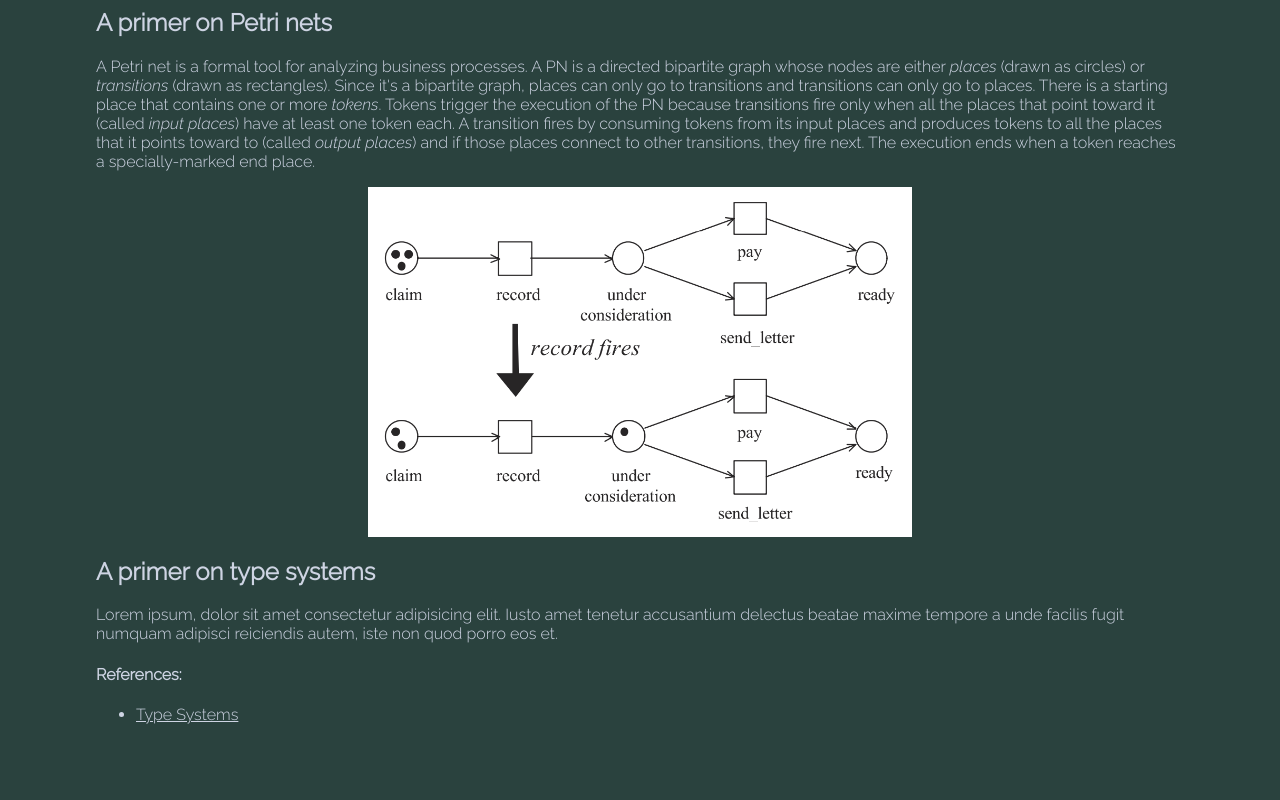
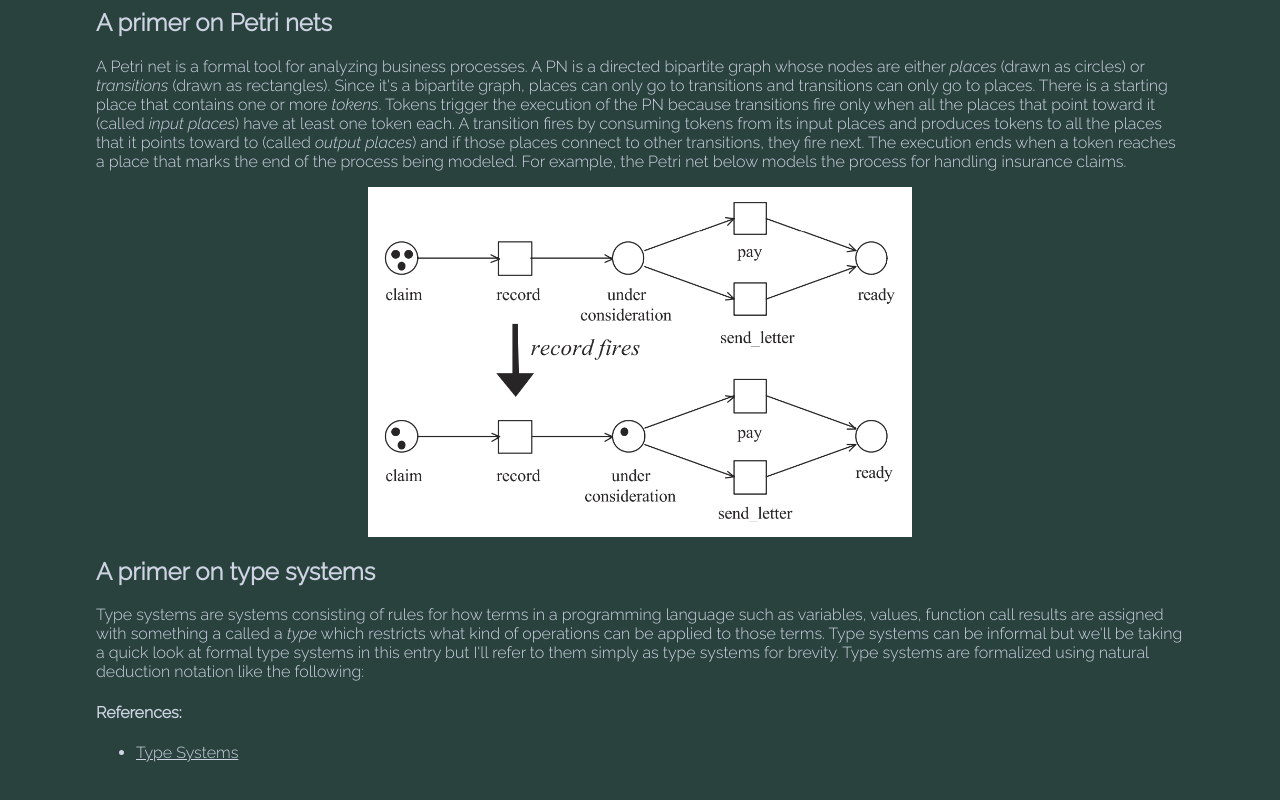
Before and after one commit to hi-brylle/hi-brylle-blog, a SvelteKit app: page /petri-net-type-systems-correspondence in a window 1280 px wide. Shown: the part 411-1211 px from the top of the page. Built offline with nearby package versions, Linux system fonts and the light colour scheme.

Commit message:
Add katex dependency

```diff
--- a/package.json
+++ b/package.json
@@ -23,6 +23,7 @@
 	"type": "module",
 	"dependencies": {
 		"@tabler/icons-svelte": "^2.43.0",
-		"@vercel/analytics": "^1.0.2"
+		"@vercel/analytics": "^1.0.2",
+		"svelte-katex": "^0.1.2"
 	}
 }
--- a/src/routes/(content)/petri-net-type-systems-correspondence/+page.svelte
+++ b/src/routes/(content)/petri-net-type-systems-correspondence/+page.svelte
@@ -38,8 +38,9 @@
         the places that point toward it (called <em>input places</em>) have at least one token each.
         A transition fires by consuming tokens from its input places and produces tokens to all the
         places that it points toward to (called <em>output places</em>) and if those places connect to
-        other transitions, they fire next. The execution ends when a token reaches a specially-marked
-        end place.
+        other transitions, they fire next. The execution ends when a token reaches a place that marks
+        the end of the process being modeled. For example, the Petri net below models the process for
+        handling insurance claims.
     </p>
 
     <img src="/images/petri-net-type-systems/petri-nets-primer.png" alt="Petri nets primer">
@@ -49,7 +50,13 @@
     </h2>
 
     <p>
-        Lorem ipsum, dolor sit amet consectetur adipisicing elit. Iusto amet tenetur accusantium delectus beatae maxime tempore a unde facilis fugit numquam adipisci reiciendis autem, iste non quod porro eos et.
+        Type systems are systems consisting of rules for how terms in a programming language such as
+        variables, values, function call results are assigned with something a called a <em>type</em>
+        which restricts what kind of operations can be applied to those terms. Type systems can be
+        informal but we'll be taking a quick look at formal type systems in this entry but I'll refer
+        to them simply as type systems for brevity.
+
+        Type systems are formalized using natural deduction notation like the following:
     </p>
 
     <h4>
```
Also changed, not shown: 1 other file (tests, documents, lock files or other folders).
